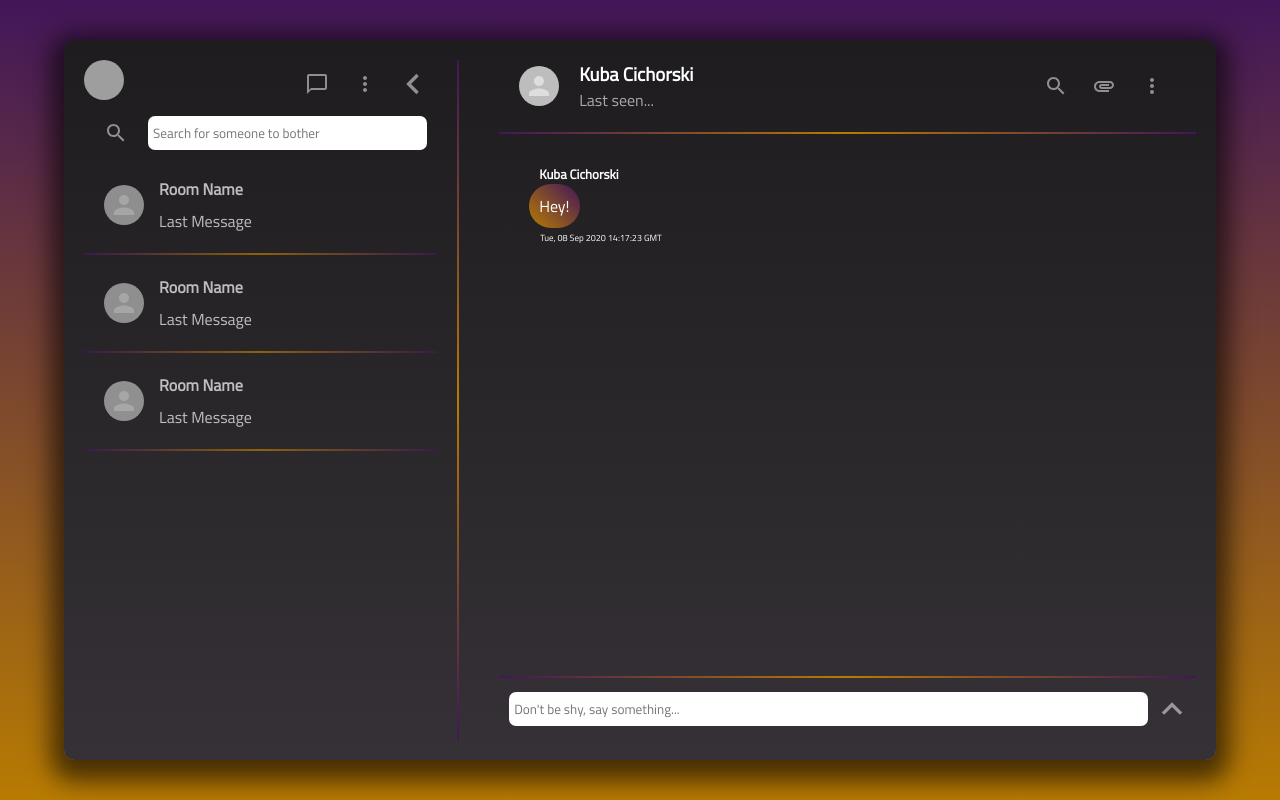
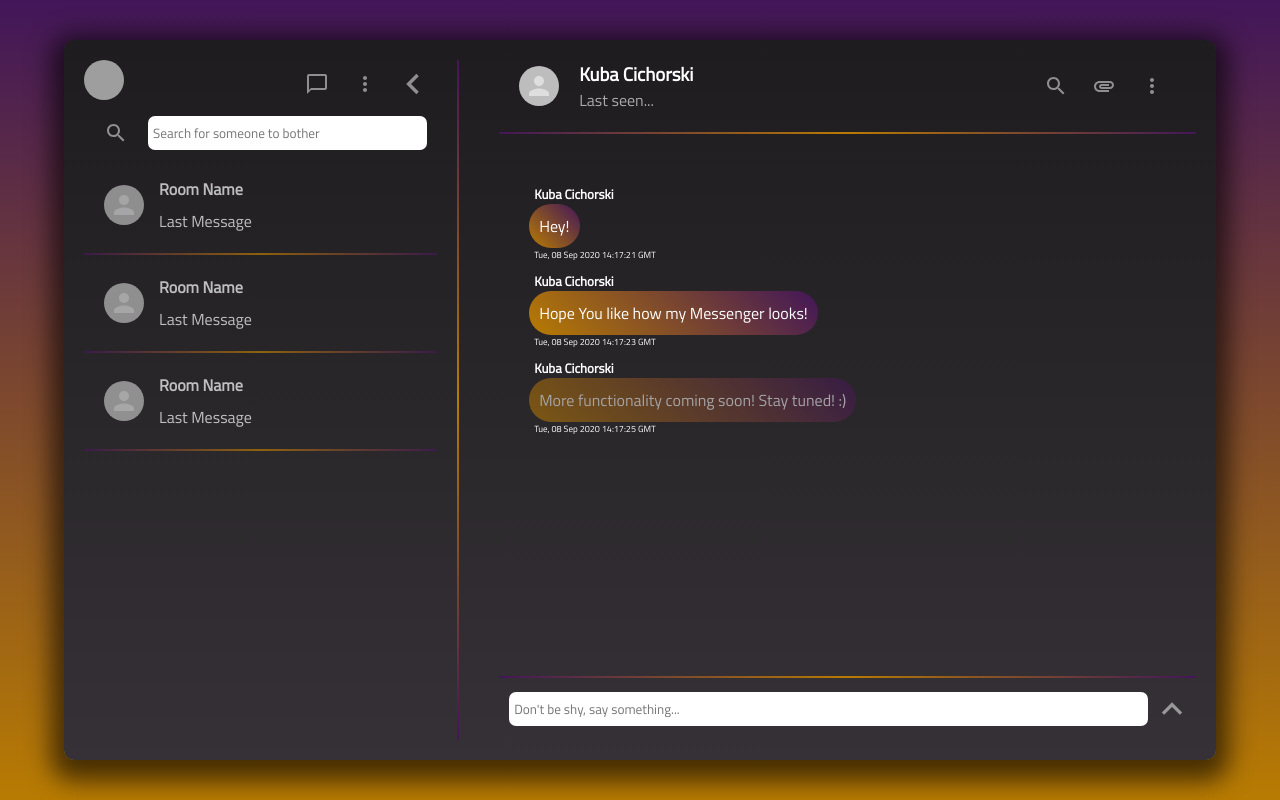
Before and after one commit to k-cichorski/messenger-app, a React (Create React App) app: page / in a window 1280 px wide. Built offline with nearby package versions, Linux system fonts and the light colour scheme; grey boxes are pictures that could not be loaded.

Commit message:
user messages now display properly

```diff
--- a/src/App.js
+++ b/src/App.js
@@ -9,7 +9,7 @@
     const [, dispatch] = useStateValue();
 
     const simulateMessage = (message, timeout) => {
-        setTimeout(() => {
+        return setTimeout(() => {
             let action = {
                 type: NEW_MESSAGE,
                 message: {
@@ -23,9 +23,14 @@
     }
 
     useEffect(() => {
-        simulateMessage('Hey!', 3000);
-        simulateMessage('Hope You like how my Messenger looks!', 6000);
-        simulateMessage('More functionality coming soon! Stay tuned! :)', 9000);
+        const msg1 = simulateMessage('Hey!', 1000);
+        const msg2 = simulateMessage('Hope You like how my Messenger looks!', 3000);
+        const msg3 = simulateMessage('More functionality coming soon! Stay tuned! :)', 5000);
+        return () => {
+            clearTimeout(msg1);
+            clearTimeout(msg2);
+            clearTimeout(msg3);
+        }
     }, []);
 
   return (
--- a/src/components/Message.js
+++ b/src/components/Message.js
@@ -3,11 +3,12 @@
 function Message(props) {
     let {username, message, date, isSender=false} = props.message;
     return (
-        <p className={`chat__message ${isSender? ("chat__userMessage"):('')}`}>
-            <span className="chat__name">{username}</span>
-            {message}
-            <span className="chat__timestamp">{date}</span>
-        </p>
+            <div className={`messageWrapper ${isSender? ("userMessageWrapper"):('')}`}>
+                <p className="chat__name">{username}</p>
+                <p className={`chat__message ${isSender? ("chat__userMessage"):('')}`}>{message}</p>
+                <p className="chat__timestamp">{date}</p>
+            </div>
+
     )
 }
 
--- a/src/css/Chat.css
+++ b/src/css/Chat.css
@@ -74,29 +74,35 @@
     width: max-content;
     border-radius: 25px;
     background-image: linear-gradient(45deg, #b87b02, #421659);
-    margin-bottom: 40px;
     overflow-wrap: anywhere;
     max-width: 55%;
     animation: fadein 0.3s;
 }
 
+.messageWrapper {
+    display: flex;
+    flex-direction: column;
+    margin-bottom: 10px;
+}
+
+.userMessageWrapper {
+    align-items: flex-end;
+}
+
 .chat__userMessage {
     margin-left: auto;
+    justify-self: flex-end;
     background-image: linear-gradient(45deg, #421659, #b87b02);
 }
 
 .chat__timestamp {
-    position: absolute;
-    margin-left: 10px;
-    left: 1px;
-    bottom: -16px;
+    margin-left: 5px;
     width: max-content;
     font-size: xx-small;
 }
 
 .chat__name {
-    position: absolute;
-    top: -20px;
+    margin-left: 5px;
     font-weight: 800;
     font-size: small;
     width: max-content;
```
